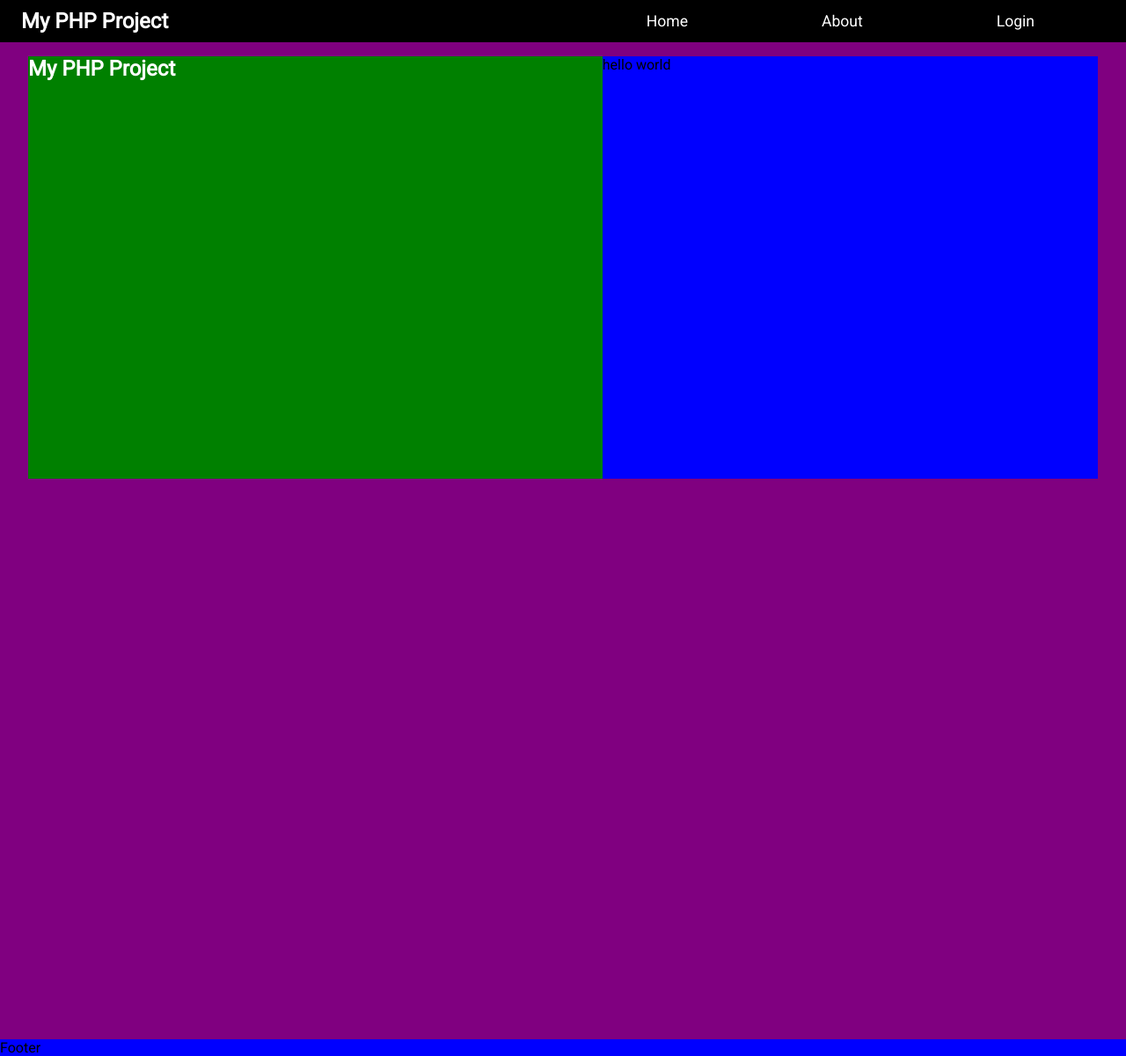
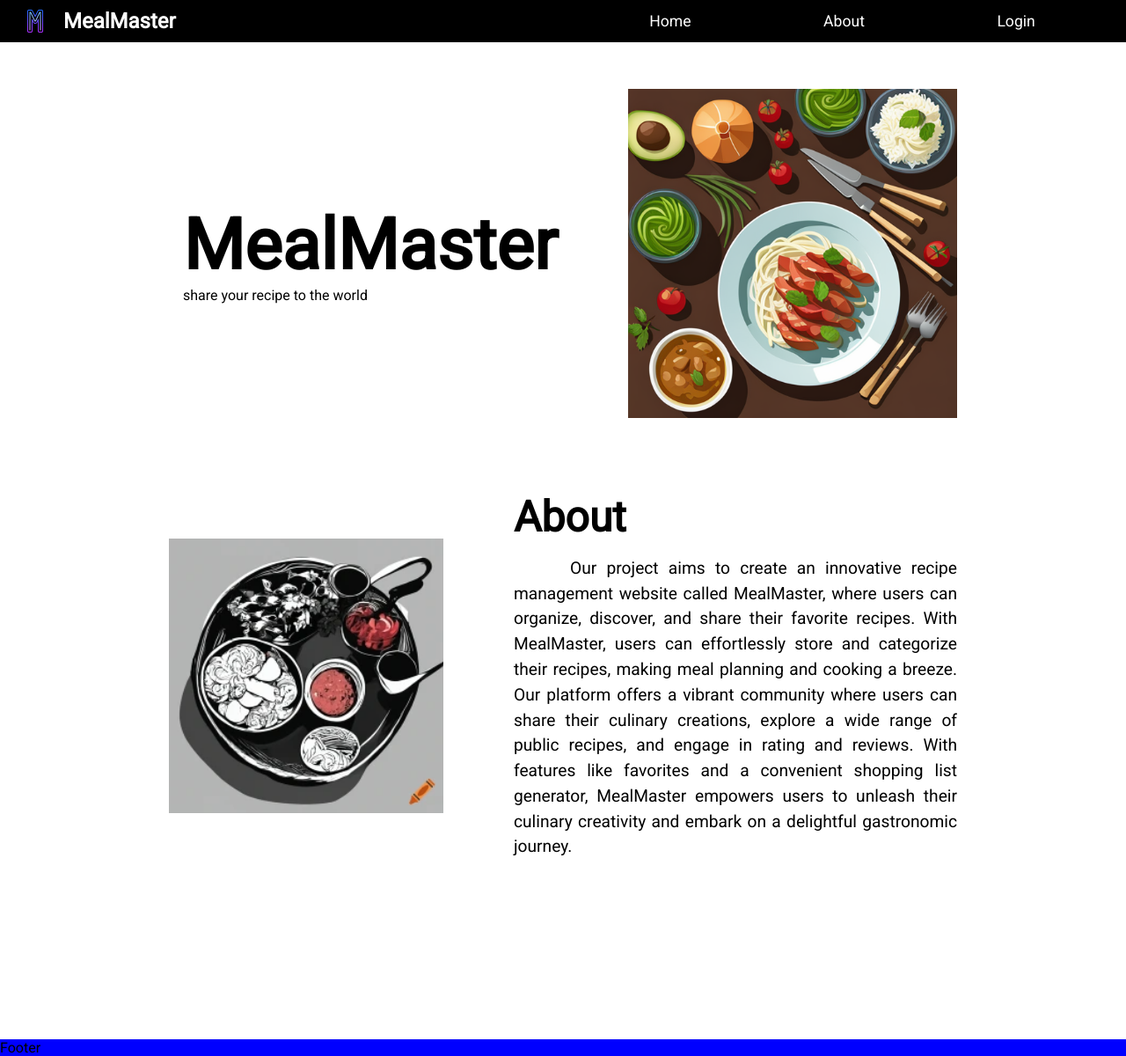
Before and after one commit to miftahr149/PHP-project, a PHP site: page / in a window 1280 px wide. Shown: the whole page at 88% size. Run offline with PHP 8.4, Linux system fonts and the light colour scheme.

Commit message:
Working on home page

```diff
--- a/css/index.css
+++ b/css/index.css
@@ -23,6 +23,10 @@ body {
 
     display: flex;
     flex-direction: column;
+}
+
+p {
+    word-wrap: break-word;
 }
 
 /* Utility Class */
@@ -68,19 +72,16 @@ body {
     background-color: blue;
 }
 
-.none {
-    display: none;
-}
-
-.block {
-    display:block;
+.img {
+    width: 100%;
+    height: auto;
 }
 
 /* General Class */
 
 /* Header */
 
-.header-wrapper {
+.header__wrapper {
     height: max(6vh, 45px);
     width: 100vw
 }
@@ -99,17 +100,18 @@ body {
     font-size: 1.5rem;
 }
 
-.header-left {
+.header__left {
+    gap: 1rem;
     margin: var(--padding-small) var(--padding);
     align-items: center;
 }
 
-.header-right {
+.header__right {
     margin: 0 1.5rem;
     justify-content: end;
 }
 
-.header-nav {
+.header__nav {
     gap: 0.5rem;
     display: none;
 }
@@ -161,35 +163,72 @@ body {
 
 
 /* Main */
-.main {
-    background-color: purple;
-    padding: 1rem 2rem;
+
+.main--box {
+    padding: 1rem 0;
+    min-height: 60vh;
 }
 
 .home {
-    height: 60vh;
+    gap:5rem;
+    justify-content:space-between;
 }
 
-.home-left {
-    background-color: green;
-}
-
-.home-right {
-    background-color: blue;
+.home__left {
+    padding-left: 1rem;
+    justify-content: center;
+    flex-direction: column;
+    width: fit-content;
 }
 
 
+.home__header {
+    font-size: 5rem;
+}
+
+.about {
+    gap: 5rem;
+    justify-content: center;
+}
+
+.about__left {
+    flex-direction: column;
+    justify-content: center;
+    width: 50%;
+}
+
+.about__header {
+    padding-bottom: 1rem;
+    font-size: 3rem;
+}
+
+.about__wrapper {
+    height:fit-content;
+    width: 80%;
+    margin: auto;
+}
+
+.about__description {
+    line-height: 1.5;
+    font-size: 1.2rem;
+    text-align:justify;
+    text-indent: 4rem;
+}
 
 .footer {
     background-color: blue;
 }
 
 @media screen and (min-width: 769px) {
-    .header-nav {
+    .header__nav {
         display: flex;
     }
 
     .menu-button {
         display: none;
     }
+
+    .main--box {
+        padding: 1rem 15vw;
+    }
 }
--- a/index.php
+++ b/index.php
@@ -7,23 +7,34 @@
     <meta name="viewport" content="width=device-width, initial-scale=1.0">
     <link rel="stylesheet" href="css/index.css?v=<?php echo time(); ?>">
     <link rel=icon type=image/x-icon href=favicon.ico>
-    <title>PHP Project</title>
+    <title>MealMaster</title>
 </head>
 
 <body>
     <?php include('template/header.html') ?>
     <main class="main flex-grow">
-        <section class="home flex-box">
-            <section class="home-left flex-grow">
-                <h2 class=fg-white>My PHP Project</h2>
+
+        <section class="home flex-box main--box">
+            <section class="home__left flex-box">
+                <h2 class="home__header">MealMaster</h2>
+                <p>share your recipe to the world</p>
             </section>
 
-            <section class="home-right flex-grow">
-                hello world
+            <section class="home__right flex-box flex-center">
+                <img src="img/Recipe.png" alt="" height=256 width=256 class="img">
             </section>
         </section>
-        <section id="about">
 
+        <section class="about main--box flex-box">
+            <section class="about__right flex-box flex-center flex-grow">
+                <img src="img/Dishes.png" alt="" height="256" width=256 class="img">
+            </section>
+            <section class="about__left flex-box flex-grow">
+                <h2 class="about__header">About</h2>
+                <p class="about__description">
+                    Our project aims to create an innovative recipe management website called MealMaster, where users can organize, discover, and share their favorite recipes. With MealMaster, users can effortlessly store and categorize their recipes, making meal planning and cooking a breeze. Our platform offers a vibrant community where users can share their culinary creations, explore a wide range of public recipes, and engage in rating and reviews. With features like favorites and a convenient shopping list generator, MealMaster empowers users to unleash their culinary creativity and embark on a delightful gastronomic journey.
+                </p>
+            </section>
         </section>
     </main>
     <?php include('template/footer.html') ?>
--- a/template/header.html
+++ b/template/header.html
@@ -1,11 +1,12 @@
-<section class="header-wrapper">
+<section class="header__wrapper">
     <header class="header bg-black flex-box">
-        <section class="header-left flex-box flex-grow">
-            <h1 class="fg-white title">My PHP Project</h1>
+        <section class="header__left flex-box flex-grow">
+            <img src="favicon.ico" alt="">
+            <h1 class="fg-white title">MealMaster</h1>
         </section>
-        <section class="header-right flex-box flex-grow">
+        <section class="header__right flex-box flex-grow">
 
-            <section class="header-nav flex-grow flex-box">
+            <section class="header__nav flex-grow flex-box">
                 <a href="index.php" class="menu-bar flex-grow fg-white flex-box flex-center">
                     Home
                 </a>
```
Also changed, not shown: img/Dishes.png (added), img/Recipe.png (added).
